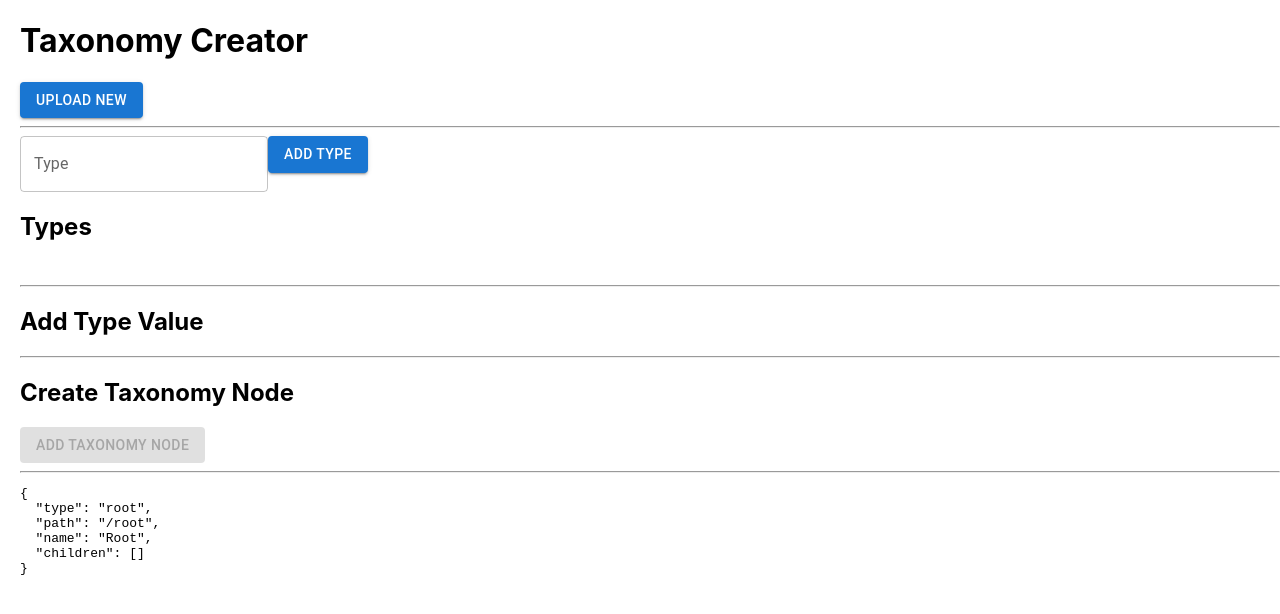
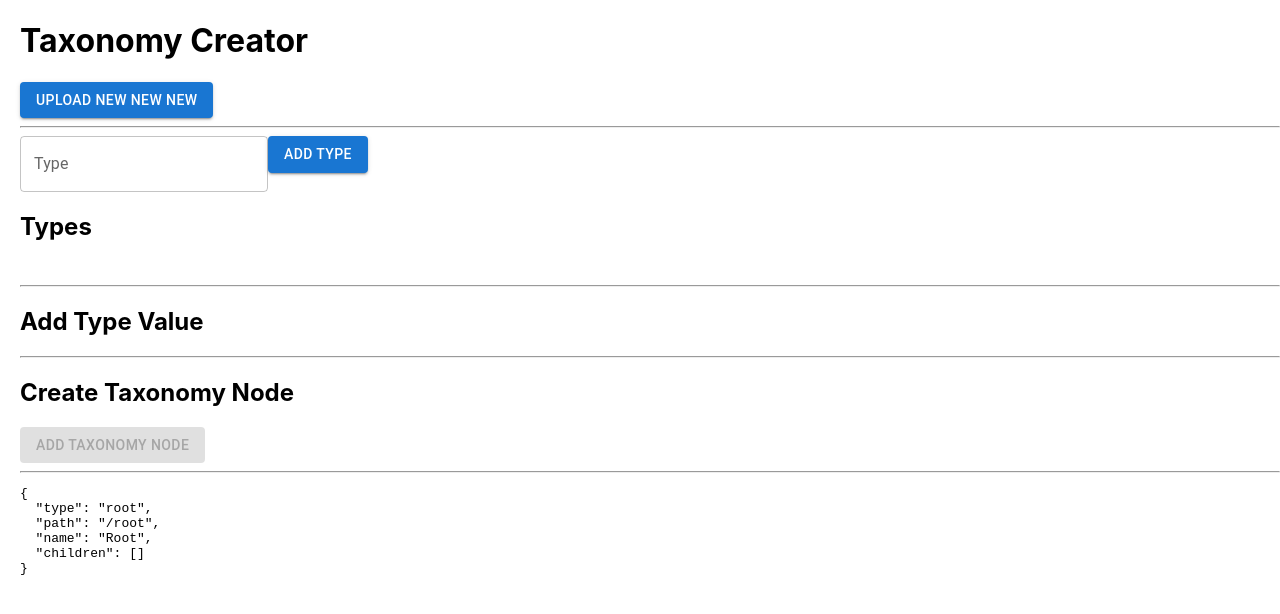
Before and after one commit to msolanikova/taxonomy-creator, a React app: page / in a window 1280 px wide. Shown: the top 614 px of the page. Built offline with nearby package versions, Linux system fonts and the light colour scheme.

Commit message:
Update ImportTaxonomy.jsx
Adding distinguishing string to button name for deployment test

```diff
--- a/src/components/ImportTaxonomy.jsx
+++ b/src/components/ImportTaxonomy.jsx
@@ -48,7 +48,7 @@ export default function ImportTaxonomy() {
             />
             <label htmlFor="raised-button-file">
                 <Button variant="contained" component="span">
-                    Upload NEW
+                    Upload NEW NEW NEW
                 </Button>
             </label>
 
```
